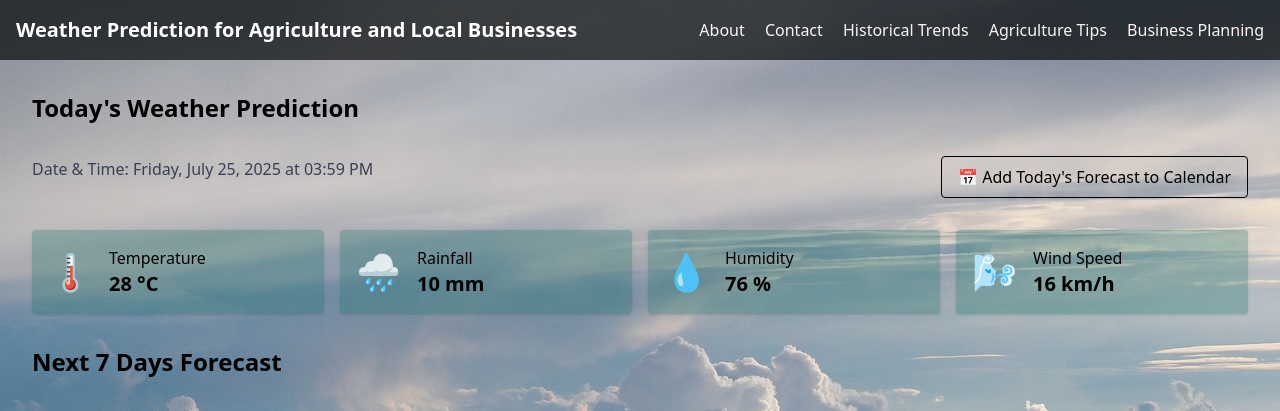
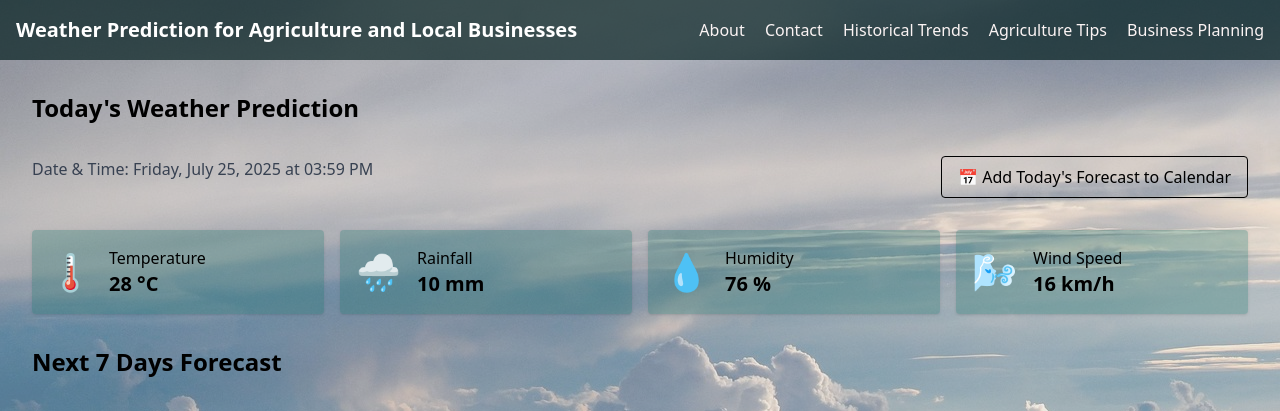
Before and after one commit to nemasha200/Weather_Prediction_System, a Flask app: page / in a window 1280 px wide. Shown: the top 411 px of the page. Run offline with Flask 3, Linux system fonts and the light colour scheme; some libraries are stand-ins or nearby versions.

Commit message:
delete file

```diff
--- a/templates/index.html
+++ b/templates/index.html
@@ -56,7 +56,7 @@
 
 <body class="flex flex-col min-h-screen">
   <!-- Navigation -->
-  <nav style="background-color: #000404ad;" class="text-white p-4 flex flex-col md:flex-row md:justify-between md:items-center">
+  <nav style="background-color: #011d1dad;" class="text-white p-4 flex flex-col md:flex-row md:justify-between md:items-center">
     <h1 class="text-xl font-bold mb-2 md:mb-0">Weather Prediction for Agriculture and Local Businesses</h1>
     <div class="space-x-4">
       <a href="/about" class="nav-special hover:underline">About</a>
```
Also changed, not shown: README.md (renamed from Weather_Prediction_System/README.md), 2 other files.
